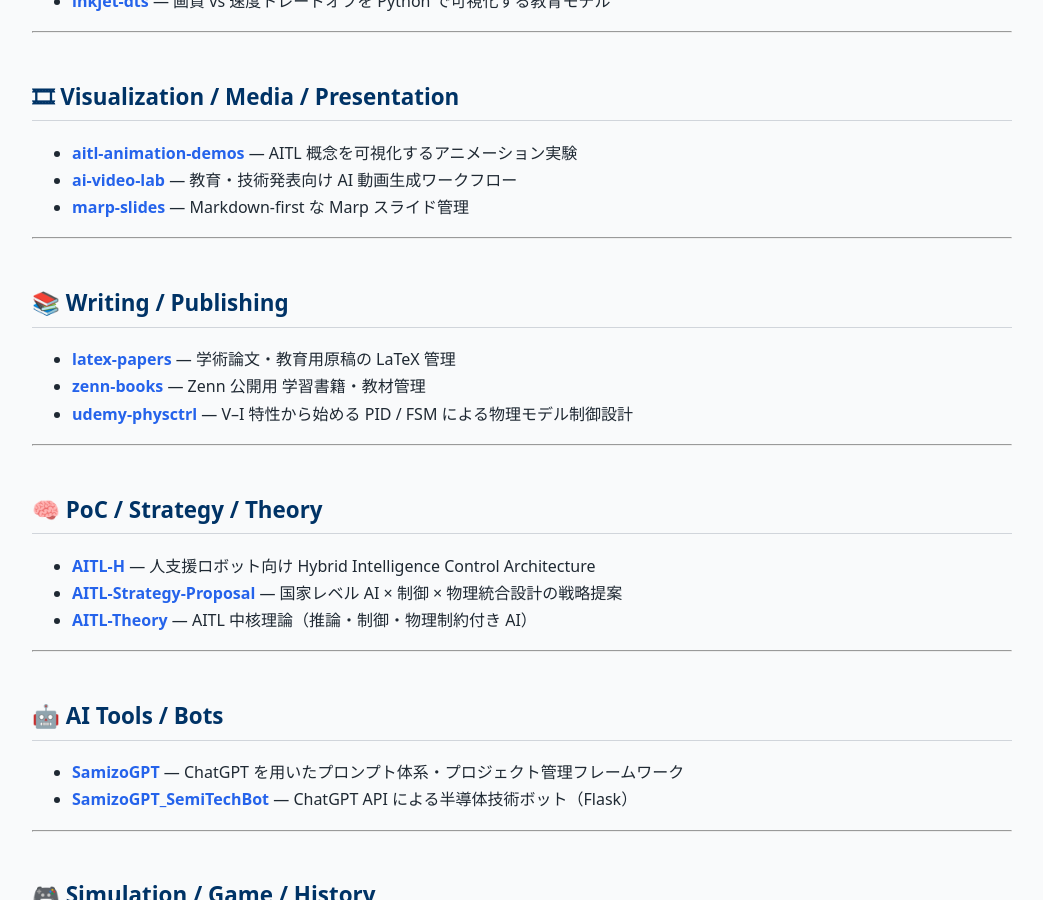
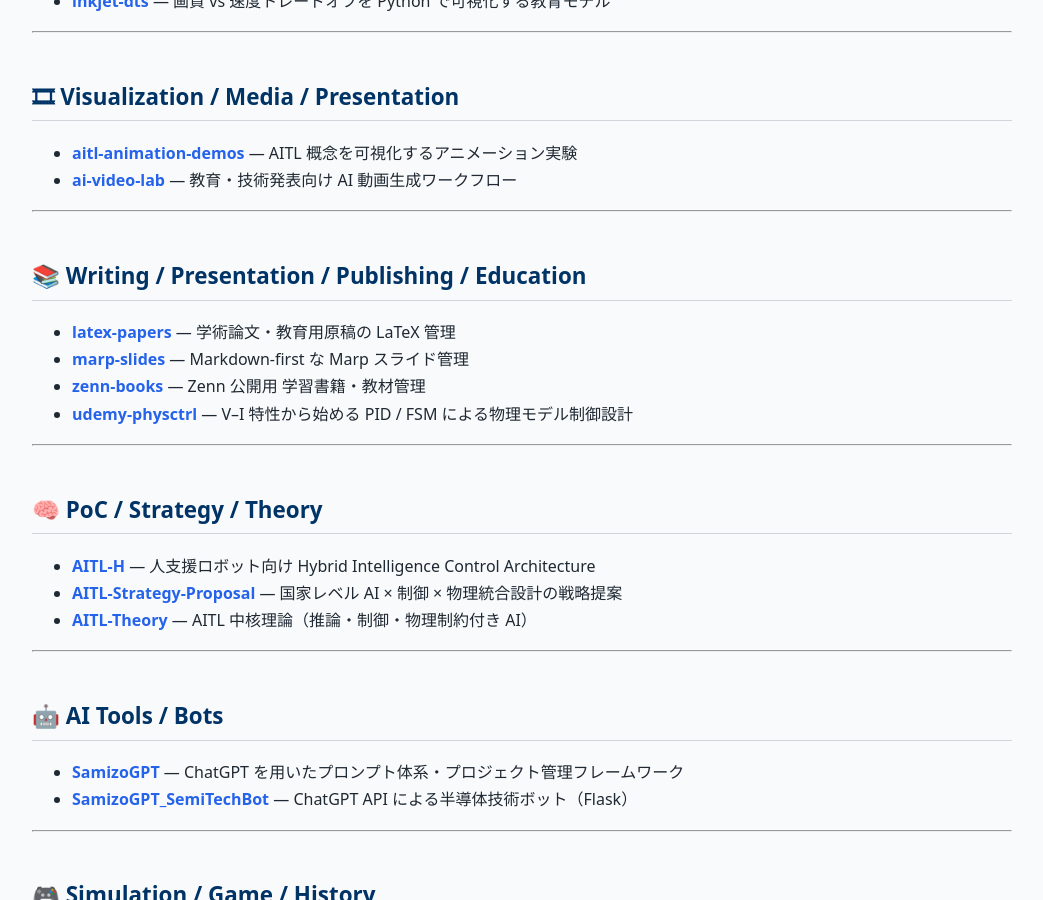
Before and after one commit to Samizo-AITL/Samizo-AITL.github.io, a Jekyll site: the page built from repo-index.md, in a window 1280 px wide and 900 px high, scrolled down 1014 px. Shown: the whole window, without its empty margins (118-1161 px from the left). Built offline with Jekyll 4.4.1, drawn with Linux system fonts in a browser that asks for light colours.

Commit message:
Update repo-index.md

```diff
--- a/repo-index.md
+++ b/repo-index.md
@@ -45,13 +45,13 @@
 
 - **[aitl-animation-demos](https://github.com/Samizo-AITL/aitl-animation-demos)** — AITL 概念を可視化するアニメーション実験
 - **[ai-video-lab](https://github.com/Samizo-AITL/ai-video-lab)** — 教育・技術発表向け AI 動画生成ワークフロー
-- **[marp-slides](https://github.com/Samizo-AITL/marp-slides)** — Markdown-first な Marp スライド管理
 
 ---
 
-## 📚 Writing / Publishing
+## 📚 Writing / Presentation / Publishing / Education
 
 - **[latex-papers](https://github.com/Samizo-AITL/latex-papers)** — 学術論文・教育用原稿の LaTeX 管理
+- **[marp-slides](https://github.com/Samizo-AITL/marp-slides)** — Markdown-first な Marp スライド管理
 - **[zenn-books](https://github.com/Samizo-AITL/zenn-books)** — Zenn 公開用 学習書籍・教材管理
 - **[udemy-physctrl](https://github.com/Samizo-AITL/udemy-physctrl)** — V–I 特性から始める PID / FSM による物理モデル制御設計
 
```
